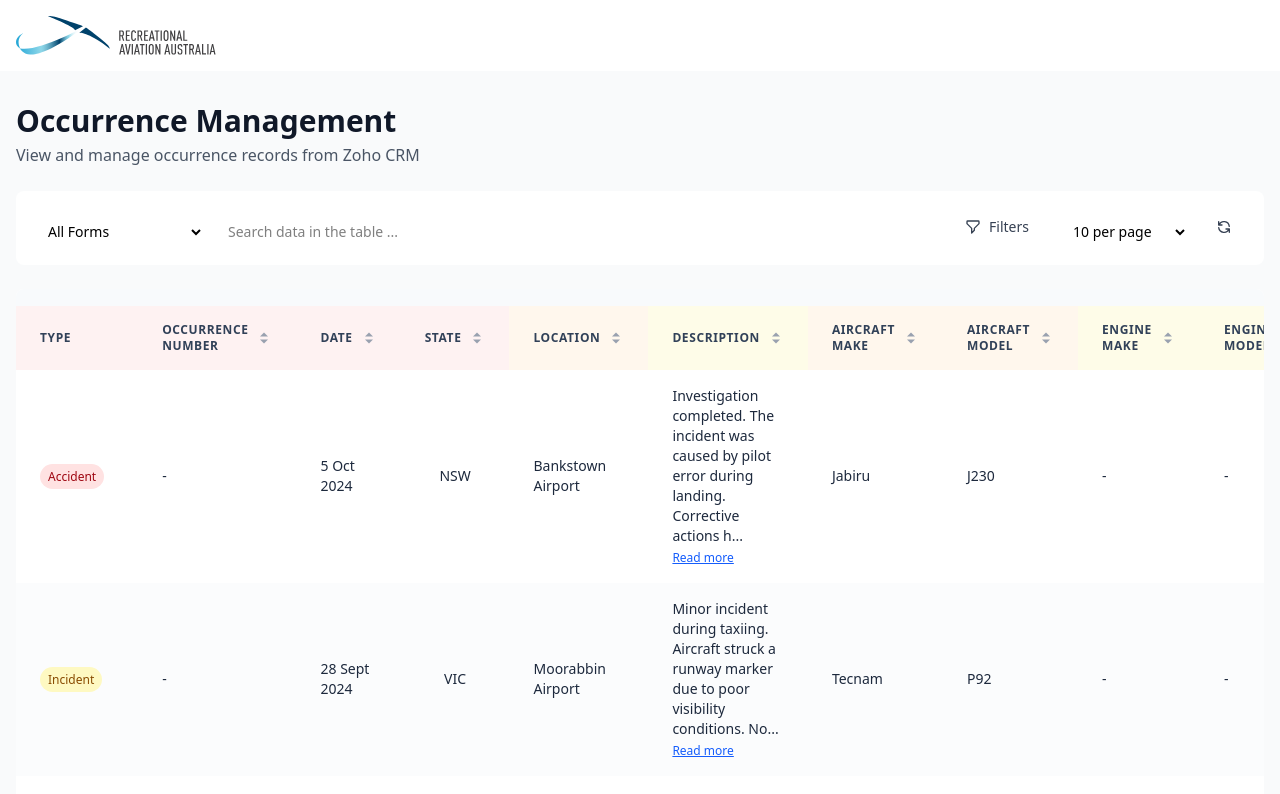
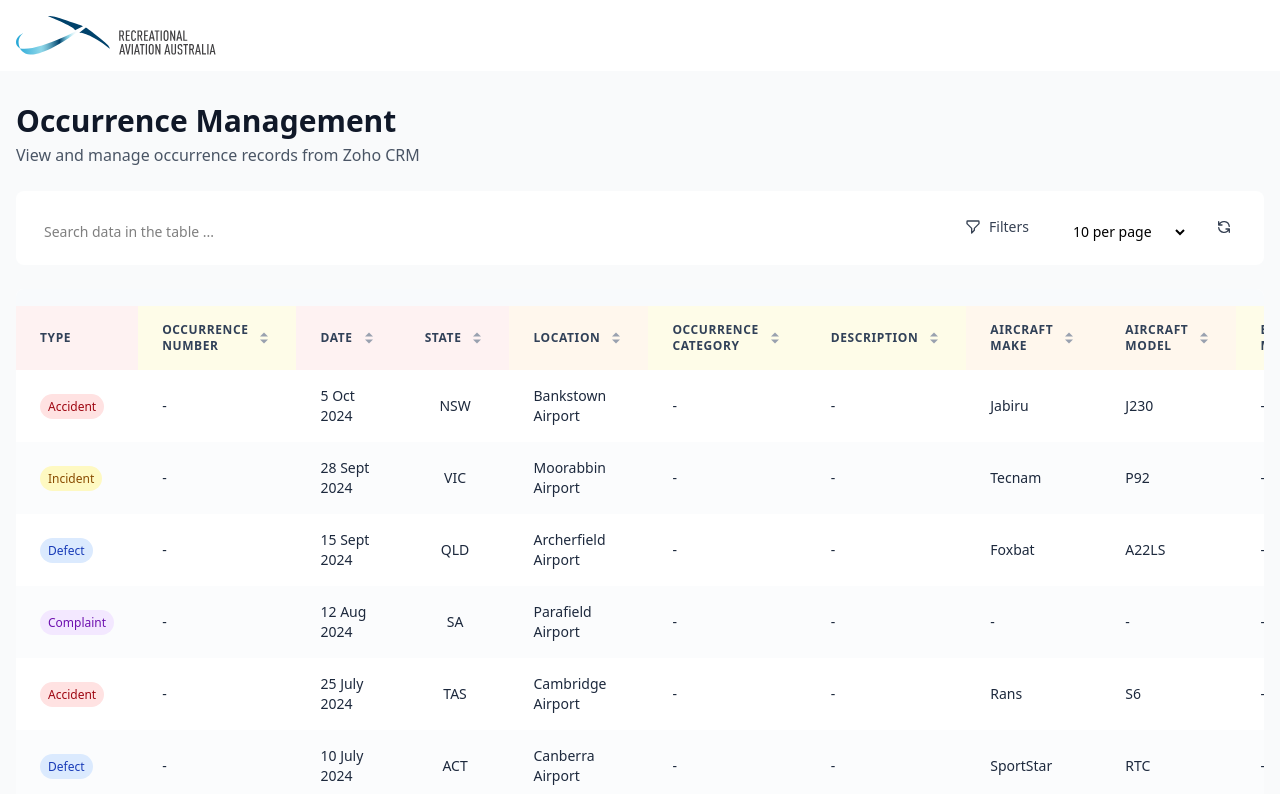
Before and after one commit to deven-sitapara/raaus-nextjs, a Next.js app: page /data in a window 1280 px wide. Shown: the top 794 px of the page. Built offline with nearby package versions, Linux system fonts and the light colour scheme; no server answers.

Commit message:
recent updated changes

```diff
--- a/app/accident/page.tsx
+++ b/app/accident/page.tsx
@@ -117,6 +117,7 @@
 const damageOptions = [
   { value: "", label: "– Please select –" },
   { value: "Destroyed", label: "Destroyed" },
+  { value: "Substantial", label: "Substantial" },
   { value: "Minor", label: "Minor" },
   { value: "Nil", label: "Nil" },
   { value: "Unknown", label: "Unknown" },
@@ -516,9 +517,11 @@
   const [contactPhone, setContactPhone] = useState("");
   const [contactPhoneError, setContactPhoneError] = useState("");
   const [contactPhoneCountry, setContactPhoneCountry] = useState<CountryCode>("AU");
+  const [contactPhoneValid, setContactPhoneValid] = useState(false);
   const [pilotContactPhone, setPilotContactPhone] = useState("");
   const [pilotContactPhoneError, setPilotContactPhoneError] = useState("");
   const [pilotContactPhoneCountry, setPilotContactPhoneCountry] = useState<CountryCode>("AU");
+  const [pilotContactPhoneValid, setPilotContactPhoneValid] = useState(false);
   const [occurrenceDate, setOccurrenceDate] = useState("");
   const [occurrenceDateError, setOccurrenceDateError] = useState("");
   const [occurrenceTime, setOccurrenceTime] = useState("");
@@ -893,6 +896,9 @@
       // Validate contact phone - PhoneInput component handles its own validation
       if (!contactPhone || contactPhone.trim() === "") {
         setContactPhoneError("Contact Phone is required");
+        hasError = true;
+      } else if (!contactPhoneValid) {
+        setContactPhoneError("Please enter a valid phone number for the selected country");
         hasError = true;
       }
     } else if (currentStep === 2) {
@@ -1463,6 +1469,12 @@
                         setContactPhone(value);
                         if (value && value.trim() !== "") {
                           setContactPhoneError("");
+                        }
+                      }}
+                      onValidationChange={(isValid, errorMessage) => {
+                        setContactPhoneValid(isValid);
+                        if (!isValid && errorMessage) {
+                          setContactPhoneError(errorMessage);
                         }
                       }}
                       onCountryChange={(country) => setContactPhoneCountry(country)}
@@ -1695,6 +1707,12 @@
                           // Clear error when user starts typing
                           if (pilotContactPhoneError) {
                             setPilotContactPhoneError("");
+                          }
+                        }}
+                        onValidationChange={(isValid, errorMessage) => {
+                          setPilotContactPhoneValid(isValid);
+                          if (!isValid && errorMessage) {
+                            setPilotContactPhoneError(errorMessage);
                           }
                         }}
                         onCountryChange={(country) => setPilotContactPhoneCountry(country)}
--- a/app/data/page.tsx
+++ b/app/data/page.tsx
@@ -353,6 +353,7 @@
       { key: "Location", header: "Location", sortable: true, width: "180px", category: accidentMeta.Location?.category, priority: accidentMeta.Location?.priority },
 
       { key: "State", header: "State", sortable: true, width: "80px", align: "center" },
+      { key: "Primary_Cause", header: "Occurrence Category", sortable: true, width: "180px" },
       { key: "Make1", header: "Make", sortable: true, width: "120px" },
       { key: "Model", header: "Model", sortable: true, width: "120px" },
       { key: "Engine_Details", header: "Engine Details", sortable: true, width: "140px" },
@@ -362,7 +363,7 @@
         //  { key: "Persons_on_the_ground_injury", header: "Ground Injury", sortable: true, width: "140px" },
          { key: "Highest_Injury", header: "Highest Injury", sortable: true, width: "130px", accessor: (row) => getHighestInjury(row.Most_serious_injury_to_pilot, row.Passenger_injury, row.Persons_on_the_ground_injury), sortComparator: (a: OccurrenceRecord, b: OccurrenceRecord) => getInjurySeverityRank(getHighestInjury(a.Most_serious_injury_to_pilot, a.Passenger_injury, a.Persons_on_the_ground_injury)) - getInjurySeverityRank(getHighestInjury(b.Most_serious_injury_to_pilot, b.Passenger_injury, b.Persons_on_the_ground_injury)) },
          { key: "Description_of_damage_to_aircraft", header: "Damage Description", sortable: true, width: "250px" },
-         { key: "Public_Outcome1", header: "Description", sortable: true, width: "400px", accessor: (row) => <ExpandableDescription text={row.Public_Outcome1 || "-"} /> },
+         { key: "PUBLIC_OUTCOME", header: "Description", sortable: true, width: "700px", accessor: (row) => <ExpandableDescription text={row.PUBLIC_OUTCOME || "-"} /> },
     //         { key: "Description_of_Occurrence", header: "Description of Incident/Accident", sortable: true, width: "300px" }
      ],
     Defect: [
@@ -373,12 +374,13 @@
        { key: "OccurrenceId", header: "occurrence number", sortable: true, width: "140px", category: defectMeta.OccurrenceId?.category, priority: defectMeta.OccurrenceId?.priority },
       { key: "Location", header: "Location", sortable: true, width: "180px" },
       { key: "State", header: "State", sortable: true, width: "80px", align: "center" },
+      { key: "Primary_Cause", header: "Occurrence Category", sortable: true, width: "180px" },
       { key: "Make1", header: "Make", sortable: true, width: "120px" },
       { key: "Model", header: "Model", sortable: true, width: "120px" },
       { key: "Engine_Details", header: "Engine Details", sortable: true, width: "140px" },
       { key: "Engine_model", header: "Engine Model", sortable: true, width: "140px" },
       { key: "Provide_description_of_defect", header: "Defect Description", sortable: true, width: "300px" },
-      { key: "Public_Outcome1", header: "Description", sortable: true, width: "400px", accessor: (row) => <ExpandableDescription text={row.Public_Outcome1 || "-"} /> },
+      { key: "PUBLIC_OUTCOME", header: "Description", sortable: true, width: "600px", accessor: (row) => <ExpandableDescription text={row.PUBLIC_OUTCOME || "-"} /> },
 
     ],
     Hazard: [
@@ -389,10 +391,11 @@
 
       // Hazard Information
       { key: "State", header: "State", sortable: true, width: "80px", align: "center" },
+      { key: "Primary_Cause", header: "Occurrence Category", sortable: true, width: "180px" },
       { key: "Location_of_hazard", header: "Location of Hazard", sortable: true, width: "200px" },
       { key: "Please_fully_describe_the_identified_hazard", header: "Hazard Description", sortable: true, width: "350px" },
       { key: "Do_you_have_further_suggestions_on_how_to_PSO", header: "Prevention Suggestions", sortable: true, width: "300px" },
-      { key: "Public_Outcome1", header: "Description", sortable: true, width: "400px", accessor: (row) => <ExpandableDescription text={row.Public_Outcome1 || "-"} /> },
+      { key: "PUBLIC_OUTCOME", header: "Description", sortable: true, width: "600px", accessor: (row) => <ExpandableDescription text={row.PUBLIC_OUTCOME || "-"} /> },
 
       // System Fields
       { key: "Created_Time", header: "Created", sortable: true, width: "180px", accessor: (row) => formatDate(row.Created_Time) },
@@ -402,20 +405,22 @@
 
       { key: "Occurrence_Date1", header: "Occurrence Date", sortable: true, width: "180px", accessor: (row) => formatDate(row.Occurrence_Date1) },
       { key: "OccurrenceId", header: "occurrence number", sortable: true, width: "140px" },
+      { key: "Primary_Cause", header: "Occurrence Category", sortable: true, width: "180px" },
       // Complaint Details
       { key: "Description_of_Occurrence", header: "Complaint Details", sortable: true, width: "400px" },
-      { key: "Public_Outcome1", header: "Description", sortable: true, width: "400px", accessor: (row) => <ExpandableDescription text={row.Public_Outcome1 || "-"} /> },
+      { key: "PUBLIC_OUTCOME", header: "Description", sortable: true, width: "600px", accessor: (row) => <ExpandableDescription text={row.PUBLIC_OUTCOME || "-"} /> },
 
       // System Fields
       { key: "Created_Time", header: "Created", sortable: true, width: "180px", accessor: (row) => formatDate(row.Created_Time) },
     ],
     All: [
       { key: "Type", header: "Type", sortable: false, width: "120px", accessor: (row) => getTypeBadge(getFormType(row)) },
-      { key: "OccurrenceId", header: "occurrence number", sortable: true, width: "140px" },
+      { key: "Occurrence_Number", header: "occurrence number", sortable: true, width: "140px" },
       { key: "Occurrence_Date1", header: "Date", sortable: true, width: "180px", accessor: (row) => formatDate(row.Occurrence_Date1) },
       { key: "State", header: "State", sortable: true, width: "80px", align: "center" },
       { key: "Location", header: "Location", sortable: true, width: "180px" },
-      { key: "Public_Outcome1", header: "Description", sortable: true, width: "400px", accessor: (row) => <ExpandableDescription text={row.Public_Outcome1 || "-"} /> },
+      { key: "Primary_Cause", header: "Occurrence Category", sortable: true, width: "180px" },
+      { key: "PUBLIC_OUTCOME", header: "Description", sortable: true, width: "600px", accessor: (row) => <ExpandableDescription text={row.PUBLIC_OUTCOME || "-"} /> },
       { key: "Make1", header: "Aircraft Make", sortable: true, width: "120px" },
       { key: "Model", header: "Aircraft Model", sortable: true, width: "120px" },
       { key: "Engine_Details", header: "Engine Make", sortable: true, width: "140px" },
@@ -424,7 +429,7 @@
       // { key: "Most_serious_injury_to_pilot", header: "Pilot Injury", sortable: true, width: "130px" },
       // { key: "Persons_on_the_ground_injury", header: "Ground Injury", sortable: true, width: "140px" },
       { key: "Highest_Injury", header: "Highest Injury", sortable: true, width: "130px", accessor: (row) => getHighestInjury(row.Most_serious_injury_to_pilot, row.Passenger_injury, row.Persons_on_the_ground_injury), sortComparator: (a: OccurrenceRecord, b: OccurrenceRecord) => getInjurySeverityRank(getHighestInjury(a.Most_serious_injury_to_pilot, a.Passenger_injury, a.Persons_on_the_ground_injury)) - getInjurySeverityRank(getHighestInjury(b.Most_serious_injury_to_pilot, b.Passenger_injury, b.Persons_on_the_ground_injury)) },
-      { key: "Accident_or_Incident", header: "Accident/Incident", sortable: true, width: "140px" },
+      // { key: "Accident_or_Incident", header: "Accident/Incident", sortable: true, width: "140px" },
       { key: "Damage_to_aircraft", header: "Damage", sortable: true, width: "120px" },
     ],
   };
@@ -467,7 +472,7 @@
         <div className="bg-white rounded-lg shadow p-4 pb-2 mb-6">
           <div className="flex flex-wrap items-center gap-3">
             {/* Type Filter */}
-            <select
+            {/* <select
               value={occurrenceType}
               onChange={(e) => {
                 setOccurrenceType(e.target.value);
@@ -481,7 +486,7 @@
               <option value="Defect">Defect</option>
               <option value="Hazard">Hazard</option>
               <option value="Complaint">Complaint</option>
-            </select>
+            </select> */}
 
             {/* Client-side Search */}
             <div className="flex-1 min-w-[300px]">
--- a/app/defect/page.tsx
+++ b/app/defect/page.tsx
@@ -115,6 +115,7 @@
   const [defectDate, setDefectDate] = useState("");
   const [defectTime, setDefectTime] = useState("");
   const [contactPhone, setContactPhone] = useState("");
+  const [contactPhoneValid, setContactPhoneValid] = useState(false);
   const [latitude, setLatitude] = useState("");
   const [longitude, setLongitude] = useState("");
   const [attachments, setAttachments] = useState<FileList | null>(null);
@@ -372,6 +373,11 @@
 
     if (!contactPhone) {
       alert("Please provide a contact phone number");
+      return;
+    }
+
+    if (!contactPhoneValid) {
+      alert("Please enter a valid phone number for the selected country");
       return;
     }
 
@@ -852,6 +858,7 @@
                 required
                 value={contactPhone}
                 onChange={(value) => setContactPhone(value)}
+                onValidationChange={(isValid) => setContactPhoneValid(isValid)}
                 defaultCountry="AU"
               />
 
--- a/app/hazard/page.tsx
+++ b/app/hazard/page.tsx
@@ -62,6 +62,7 @@
   const [hazardDate, setHazardDate] = useState("");
   const [hazardTime, setHazardTime] = useState("");
   const [contactPhone, setContactPhone] = useState("");
+  const [contactPhoneValid, setContactPhoneValid] = useState(false);
   const [attachments, setAttachments] = useState<FileList | null>(null);
   const [showPreview, setShowPreview] = useState(false);
   const [previewData, setPreviewData] = useState<HazardFormData | null>(null);
@@ -568,6 +569,7 @@
                 required
                 value={contactPhone}
                 onChange={(value) => setContactPhone(value)}
+                onValidationChange={(isValid) => setContactPhoneValid(isValid)}
                 defaultCountry="AU"
               />
             </div>
```
